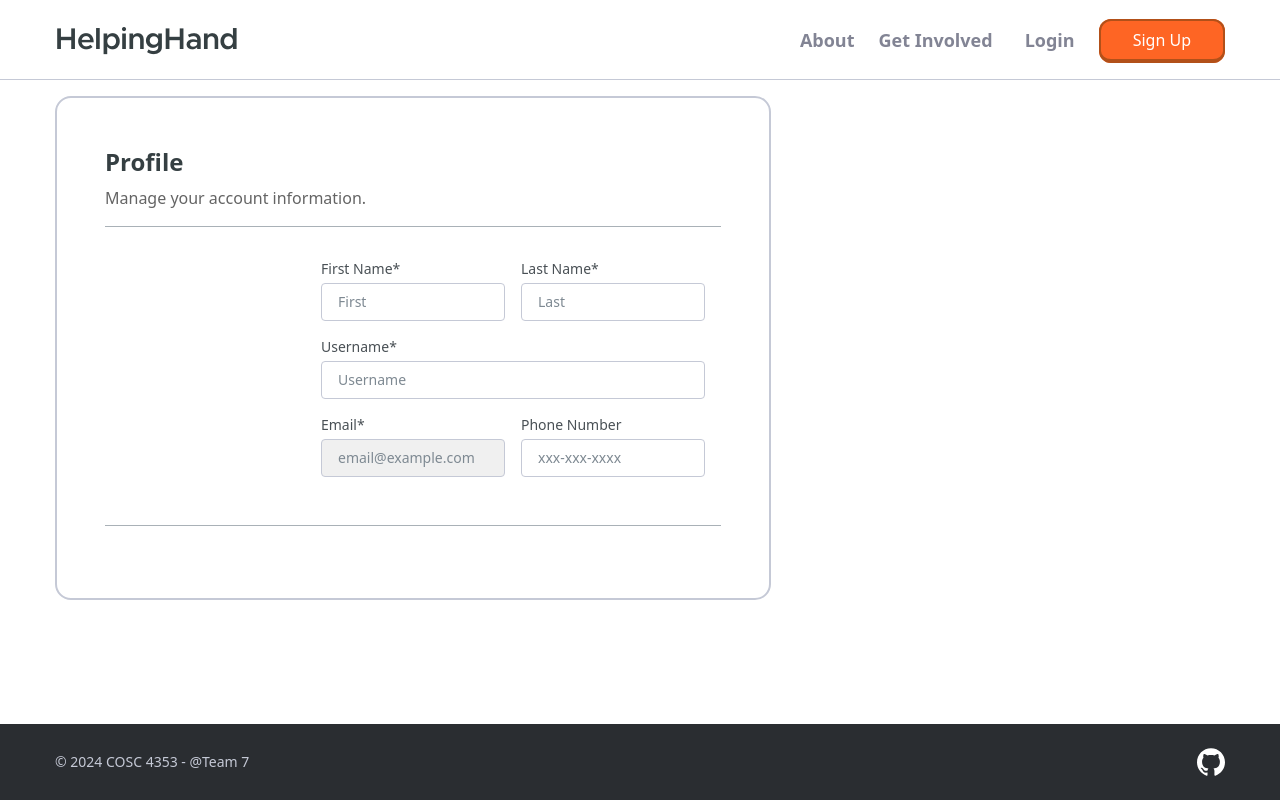
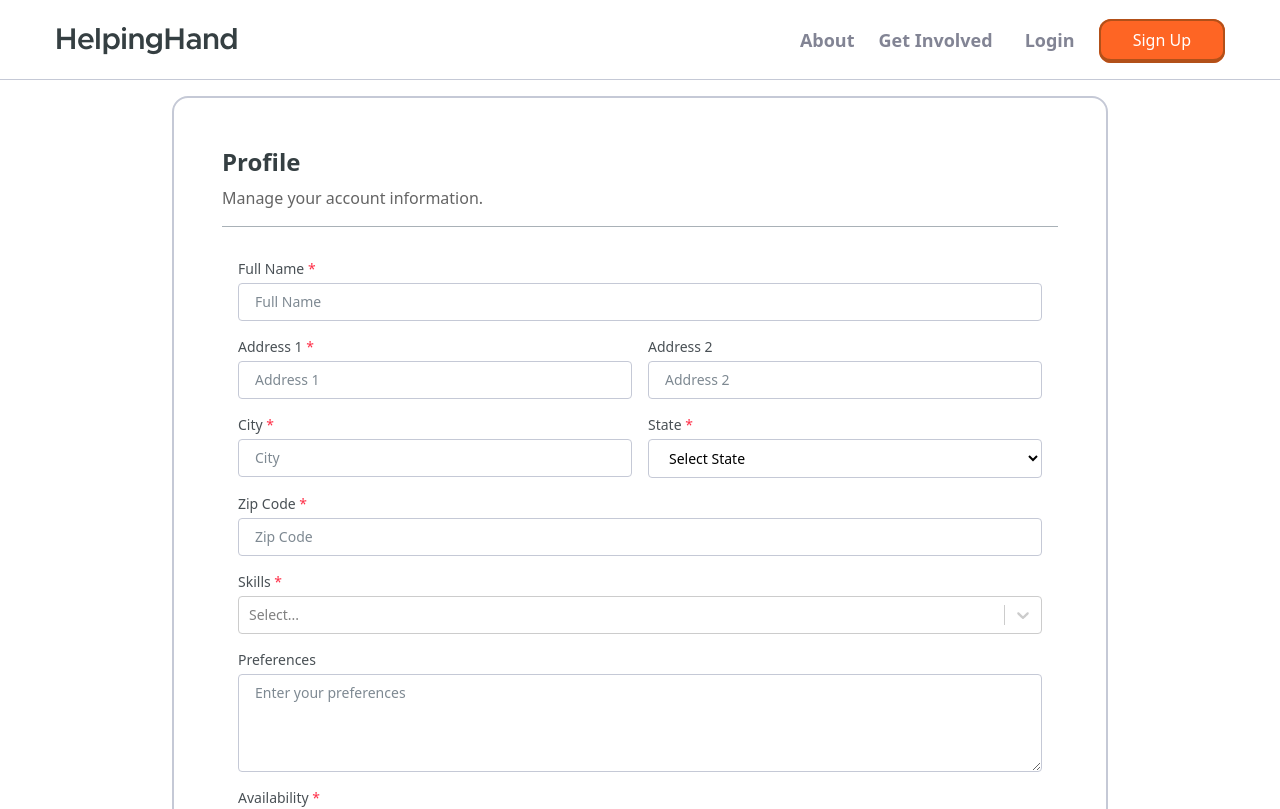
Before and after one commit to richerduong/helpinghand, a Next.js app: page /profile in a window 1280 px wide. Shown: the top 809 px of the page. Built offline with nearby package versions, Linux system fonts and the light colour scheme.

Commit message:
feat: create profile page

```diff
--- a/app/profile/Profile.tsx
+++ b/app/profile/Profile.tsx
@@ -1,19 +1,29 @@
 'use client';
 
-import { ChangeEvent, useState } from 'react';
+import { useState } from 'react';
 // import { Session } from 'next-auth';
-import clsx from 'clsx';
+// import clsx from 'clsx';
 // import toast from 'react-hot-toast';
-import { checkUsernameAvailability } from '@/utils/api';
-// import { getProfile, getUsername, updateProfile } from './actions';
+// import { getProfile, updateProfile } from './actions';
+import { FormInput } from '@/components/FormInput';
+import { Dropdown } from '@/components/Dropdown';
+import { MultiSelectDropdown } from '@/components/MultiSelectDropdown';
+import { TextArea } from '@/components/TextArea';
+import { Option } from '@/components/MultiSelectDropdown';
+import { MultiDatePicker } from '@/components/MultiDatePicker';
 
 interface ProfileInfo {
-  username: string;
-  newUsername: string,
   email: string;
-  firstName: string;
-  lastName: string;
+  fullName: string;
   phoneNumber: string;
+  address1: string;
+  address2: string;
+  city: string;
+  state: string;
+  zipCode: string;
+  skills: Option[];
+  preferences: string;
+  availability: Date[];
 }
 
 // interface ProfileProps {
@@ -23,60 +33,60 @@ interface ProfileInfo {
 export default function Profile() {
   // const [canEdit, setCanEdit] = useState<boolean>(false);
   const [profileInfo, setProfileInfo] = useState<ProfileInfo>({
-    username: '',
-    newUsername: '',
     email: '',
-    firstName: '',
-    lastName: '',
+    fullName: '',
     phoneNumber: '',
+    address1: '',
+    address2: '',
+    city: '',
+    state: '',
+    zipCode: '',
+    skills: [],
+    preferences: '',
+    availability: [],
   });
-  const [availableUsername, setAvailableUsername] = useState<boolean>(true);
-  const [isUsernameValid, setIsUsernameValid] = useState(true);
+
+  // TODO: Move to DB to store states
+  const stateOptions = [
+    'AL', 'AK', 'AZ', 'AR', 'CA', 'CO', 'CT', 'DE', 'FL', 'GA',
+    'HI', 'ID', 'IL', 'IN', 'IA', 'KS', 'KY', 'LA', 'ME', 'MD',
+    'MA', 'MI', 'MN', 'MS', 'MO', 'MT', 'NE', 'NV', 'NH', 'NJ',
+    'NM', 'NY', 'NC', 'ND', 'OH', 'OK', 'OR', 'PA', 'RI', 'SC',
+    'SD', 'TN', 'TX', 'UT', 'VT', 'VA', 'WA', 'WV', 'WI', 'WY'
+  ];
+
+  // TODO: Move to database and update skills
+  const skillOptions: Option[] = [
+    { label: 'First Aid', value: 'first-aid' },
+    { label: 'Event Management', value: 'event-management' },
+    { label: 'Fundraising', value: 'fundraising' },
+    { label: 'Teaching & Mentoring', value: 'teaching-mentoring' },
+    { label: 'Cooking', value: 'cooking' },
+    { label: 'Transportation Assistance', value: 'transportation-assistance' },
+    { label: 'Administrative Work', value: 'administrative-work' },
+    { label: 'Disaster Relief', value: 'disaster-relief' },
+    { label: 'Community Outreach', value: 'community-outreach' },
+    { label: 'Technical Support', value: 'technical-support' },
+    { label: 'Language Translation', value: 'language-translation' },
+    // Add more skills as needed
+  ];
 
   // useEffect(() => {
   //   fetchProfileInfo();
   // }, [session]);
 
-  const handleUsernameChange = async (e: ChangeEvent<HTMLInputElement>) => {
-    e.preventDefault();
-
-    const { value } = e.target;
-
-    setProfileInfo({ ...profileInfo, newUsername: value });
-
-    const pattern = /^(?=.*[A-Za-z])[A-Za-z0-9_]+$/;
-    const isValid = pattern.test(value);
-
-    setIsUsernameValid(isValid);
-
-    setAvailableUsername(true);
-    if (isValid && profileInfo.username !== value) {
-      const { available } = await checkUsernameAvailability();
-
-      setAvailableUsername(available);
-    }
-  };
-
   // const handleUpdateProfile = async () => {
   //   // Validate profile info
-  //   if (!isUsernameValid || !availableUsername) {
-  //     toast.error('Invalid username.');
-  //     return;
-  //   }
-  //   if (!availableUsername) {
-  //     toast.error('Username unavailable.');
-  //     return;
-  //   }
-  //   if (!profileInfo.firstName || !profileInfo.lastName || !profileInfo.username) {
-  //     toast.error('First name, last name, and username are required.');
+  //   if (!profileInfo.fullName) {
+  //     toast.error('Full Name is required.');
   //     return;
   //   }
 
   //   try {
-  //     // const usernameResponse = await getUsername(session?.user?.id as string);
+  //     // const usernameResponse = await getAddress2(session?.user?.id as string);
 
-  //     // const { newUsername , ...rest } = profileInfo;
-  //     // const response = await updateProfile(session?.user?.id as string, { ...rest, username: newUsername });
+  //     // const { newAddress2 , ...rest } = profileInfo;
+  //     // const response = await updateProfile(session?.user?.id as string, { ...rest, username: newAddress2 });
 
   //     setCanEdit(false);
 
@@ -92,11 +102,8 @@ export default function Profile() {
   // }
 
   // const [oldProfileInfo, setOldProfileInfo] = useState<ProfileInfo>({
-  //   username: '',
-  //   newUsername: '',
   //   email: '',
-  //   firstName: '',
-  //   lastName: '',
+  //   fullName: '',
   //   phoneNumber: '',
   // });
 
@@ -120,168 +127,106 @@ export default function Profile() {
       </h4>
       <hr className="border-gray-300 w-full my-4"/>
       <div className="flex w-full justify-between">
-        <div className="flex flex-col w-1/4 items-center">
-          {/*
-            <button
-              className={clsx(
-                "flex items-center justify-center gap-x-2",
-                "bg-neutral-grey text-[#353F42]",
-                "rounded-full",
-                "border border-darkgrey-border",
-                "py-2 px-4 -mt-6",
-              )}
-              disabled
-            >
-              <UploadIcon width={20} height={20}/>
-              <span>Upload</span>
-            </button>
-          */}
-        </div>
-        <div className="flex flex-col w-full ml-24">
+        <div className="flex flex-col w-full">
           <form className="w-full text-sm text-black p-4 mb-4 rounded-xl bg-white rounded-tl-none">
-            <div className="flex w-full justify-between gap-x-6">
+            <FormInput
+              label="Full Name"
+              type="text"
+              value={profileInfo.fullName}
+              placeholder="Full Name"
+              onChange={(e) =>
+                setProfileInfo({ ...profileInfo, fullName: e.target.value })
+              }
+              required
+            />
+            <div className="mt-4">
               <div className="flex w-full justify-between gap-x-4">
-                <div className="flex flex-col w-full gap-y-1">
-                  <label className="block text-sm font-medium text-gray-700">
-                    First Name<span className="text-red">*</span>
-                  </label>
-                  <input
+                <FormInput
+                  label="Address 1"
+                  type="text"
+                  value={profileInfo.address1}
+                  placeholder="Address 1"
+                  onChange={(e) =>
+                    setProfileInfo({ ...profileInfo, address1: e.target.value })
+                  }
                   required
+                />
+                <FormInput
+                  label="Address 2"
                   type="text"
-                    className={clsx(
-                      'bg-white border border-[#C5C9D6]',
-                      'w-full px-4 py-2 rounded',
-                      'focus:outline-none focus:border-[#24AFFE]',
-                      'disabled:cursor-not-allowed disabled:bg-[#F0F0F0]'
-                    )}
-                    placeholder="First"
-                    value={profileInfo?.firstName}
-                    onChange={(e) => {
-                      setProfileInfo({ ...profileInfo, firstName: e.target.value });
-                    }}
-                    // disabled={!canEdit}
-                  />
-                </div>
-
-                <div className="flex flex-col w-full gap-y-1">
-                  <label className="block text-sm font-medium text-gray-700">
-                    Last Name<span className="text-red">*</span>
-                  </label>
-                  <input
-                    required
-                    type="text"
-                    className={clsx(
-                      'bg-white border border-[#C5C9D6]',
-                      'w-full px-4 py-2 rounded',
-                      'focus:outline-none focus:border-[#24AFFE]',
-                      'disabled:cursor-not-allowed disabled:bg-[#F0F0F0]'
-                    )}
-                    placeholder="Last"
-                    value={profileInfo?.lastName}
-                    onChange={(e) => {
-                      setProfileInfo({ ...profileInfo, lastName: e.target.value });
-                    }}
-                    // disabled={!canEdit}
+                  value={profileInfo.address2}
+                  placeholder="Address 2"
+                  onChange={(e) =>
+                    setProfileInfo({ ...profileInfo, address2: e.target.value })
+                  }
                 />
               </div>
             </div>
-            </div>
             <div className="mt-4">
-              <div className="flex flex-col w-full gap-y-1">
-                <label className="flex justify-between text-sm font-normal text-gray-700">
-                  <span>Username<span className="text-red">*</span></span>
-                  <div className={clsx(
-                    {
-                      'hidden': profileInfo.username === profileInfo.newUsername,
+              <div className="flex w-full justify-between gap-x-4">
+                <FormInput
+                  label="City"
+                  type="text"
+                  value={profileInfo.city}
+                  placeholder="City"
+                  onChange={(e) =>
+                    setProfileInfo({ ...profileInfo, city: e.target.value })
                   }
-                  )}>
-                    <span className={clsx(
-                      'text-[#DF0822]',
-                      {
-                        'hidden': isUsernameValid
+                  required
+                />
+                <Dropdown
+                  label="State"
+                  value={profileInfo.state}
+                  options={stateOptions}
+                  onChange={(e) =>
+                    setProfileInfo({ ...profileInfo, state: e.target.value })
                   }
-                    )}>
-                      Only letters, numbers, and underscores
-                    </span>
-                    <span className={clsx(
-                      'text-[#DF0822]',
-                      {
-                        'hidden': !isUsernameValid || availableUsername
-                      }
-                    )}>
-                      Username is unavailable
-                    </span>
-                    <span className={clsx(
-                      'text-[#24AFFE]',
-                      {
-                        'hidden': !isUsernameValid || !availableUsername
-                      }
-                    )}>
-                      Username is available
-                    </span>
-                  </div>
-                </label>
-                <input
                   required
-                  className={clsx(
-                    'bg-white border border-[#C5C9D6]',
-                    'w-full px-4 py-2 rounded',
-                    'focus:outline-none',
-                    {
-                      // 'border-[#24AFFE] focus:border-[#24AFFE]': canEdit && (isUsernameValid || availableUsername) && profileInfo.username !== profileInfo.newUsername,
-                      // 'border-[#DF0822] focus:border-[#DF0822]': canEdit && (!isUsernameValid || !availableUsername)
-                    },
-                    'disabled:cursor-not-allowed disabled:bg-[#F0F0F0]'
-                  )}
-                  pattern="^(?=.*[A-Za-z])[A-Za-z0-9_]+$"
-                  placeholder="Username"
-                  value={profileInfo.newUsername}
-                  onChange={handleUsernameChange}
-                  // disabled={!canEdit}
                 />
               </div>
             </div>
-            <div className="flex w-full justify-between mt-4 gap-x-4">
-              <div className="flex flex-col w-full gap-y-1">
-                <label className="block text-sm font-medium text-gray-700">
-                  Email<span className="text-red">*</span>
-                </label>
-                <input
+            <div className="mt-4">
+              <FormInput
+                label="Zip Code"
+                type="text"
+                value={profileInfo.zipCode}
+                placeholder="Zip Code"
+                onChange={(e) =>
+                  setProfileInfo({ ...profileInfo, zipCode: e.target.value })
+                }
                 required
-                  type="email"
-                  className={clsx(
-                    'bg-white border border-[#C5C9D6]',
-                    'w-full px-4 py-2 rounded',
-                    'focus:outline-none focus:border-[#24AFFE]',
-                    'disabled:cursor-not-allowed disabled:bg-[#F0F0F0]'
-                  )}
-                  placeholder="email@example.com"
-                  value={profileInfo?.email}
-                  disabled
               />
             </div>
-              <div className="flex flex-col w-full gap-y-1">
-                <label className="block text-sm font-medium text-gray-700">
-                  Phone Number
-                </label>
-                <input
+            <div className="mt-4">
+              <MultiSelectDropdown
+                  label="Skills"
+                  options={skillOptions}
+                  selectedOptions={profileInfo.skills}
+                  onChange={(selected) =>
+                    setProfileInfo({ ...profileInfo, skills: selected })
+                  }
                   required
-                  type="tel"
-                  pattern="[0-9]{3}-[0-9]{3}-[0-9]{4}"
-                  className={clsx(
-                    'bg-white border border-[#C5C9D6]',
-                    'w-full px-4 py-2 rounded',
-                    'focus:outline-none focus:border-[#24AFFE]',
-                    'disabled:cursor-not-allowed disabled:bg-[#F0F0F0]'
-                  )}
-                  placeholder="xxx-xxx-xxxx"
-                  value={profileInfo?.phoneNumber}
-                  onChange={(e) => {
-                    setProfileInfo({ ...profileInfo, phoneNumber: e.target.value });
-                  }}
-                  // disabled={!canEdit}
                 />
             </div>
+            <div className='mt-4'>
+              <TextArea
+                label="Preferences"
+                value={profileInfo.preferences}
+                placeholder="Enter your preferences"
+                onChange={(e) =>
+                  setProfileInfo({ ...profileInfo, preferences: e.target.value })
+                }
+              />
+            </div>
+            <div className='mt-4'>
+              <MultiDatePicker
+                label="Availability"
+                value={profileInfo.availability}
+                onChange={(selected) =>
+                  setProfileInfo({ ...profileInfo, availability: selected })
+                }
+                required
+              />
             </div>
           </form>
         </div>
--- a/app/profile/page.tsx
+++ b/app/profile/page.tsx
@@ -11,8 +11,8 @@ export default async function Settings() {
 
   return (
     <>
-      <div className="max-w-1170 w-full mx-auto flex h-full">
-        <div className="bg-white border-2 border-[#C5C9D6] mt-4 rounded-2xl p-12 mb-28">
+      <div className="max-w-1170 w-full mx-auto flex justify-center h-full">
+        <div className="bg-white border-2 border-[#C5C9D6] mt-4 rounded-2xl p-12 mb-4 w-4/5">
           {/* <Profile session={session} /> */}
           <Profile />
 
--- /dev/null
+++ b/components/Dropdown.tsx
@@ -0,0 +1,49 @@
+import clsx from 'clsx';
+
+interface DropdownProps {
+  label: string;
+  value: string;
+  options: string[];
+  onChange: (e: React.ChangeEvent<HTMLSelectElement>) => void;
+  required?: boolean;
+  disabled?: boolean;
+}
+
+export function Dropdown({
+  label,
+  value,
+  options,
+  onChange,
+  required = false,
+  disabled = false,
+}: DropdownProps) {
+  return (
+    <div className="flex flex-col w-full gap-y-1">
+      <label className="block text-sm font-medium text-gray-700">
+        {label}
+        {required && <span className="text-red"> *</span>}
+      </label>
+      <select
+        value={value}
+        onChange={onChange}
+        required={required}
+        disabled={disabled}
+        className={clsx(
+          'bg-white border border-[#C5C9D6]',
+          'w-full px-4 py-2 rounded',
+          'focus:outline-none focus:border-[#24AFFE]',
+          'disabled:cursor-not-allowed disabled:bg-[#F0F0F0]'
+        )}
+      >
+        <option value="" disabled>
+          Select {label}
+        </option>
+        {options.map((option) => (
+          <option key={option} value={option}>
+            {option}
+          </option>
+        ))}
+      </select>
+    </div>
+  );
+}
--- /dev/null
+++ b/components/FormInput.tsx
@@ -0,0 +1,44 @@
+import clsx from 'clsx';
+
+interface FormInputProps {
+  label: string;
+  type: string;
+  value: string;
+  placeholder: string;
+  onChange: (e: React.ChangeEvent<HTMLInputElement>) => void;
+  required?: boolean;
+  disabled?: boolean;
+}
+
+export function FormInput({
+  label,
+  type,
+  value,
+  placeholder,
+  onChange,
+  required = false,
+  disabled = false,
+}: FormInputProps) {
+  return (
+    <div className="flex flex-col w-full gap-y-1">
+      <label className="block text-sm font-medium text-gray-700">
+        {label}
+        {required && <span className="text-red"> *</span>}
+      </label>
+      <input
+        required={required}
+        type={type}
+        value={value}
+        placeholder={placeholder}
+        onChange={onChange}
+        className={clsx(
+          'bg-white border border-[#C5C9D6]',
+          'w-full px-4 py-2 rounded',
+          'focus:outline-none focus:border-[#24AFFE]',
+          'disabled:cursor-not-allowed disabled:bg-[#F0F0F0]'
+        )}
+        disabled={disabled}
+      />
+    </div>
+  );
+}
--- /dev/null
+++ b/components/MultiDatePicker.tsx
@@ -0,0 +1,66 @@
+import React from 'react';
+import DatePicker from 'react-datepicker';
+import 'react-datepicker/dist/react-datepicker.css';
+
+interface DatePickerProps {
+  label: string;
+  value: Date[];
+  onChange: (dates: Date[]) => void;
+  required?: boolean;
+}
+
+export function MultiDatePicker({ label, value = [], onChange, required = false }: DatePickerProps) {
+  const handleDateChange = (date: Date | null) => {
+    if (!date) return;
+
+    // Check if the date is already selected
+    const dateExists = value.some(d => d.getTime() === date.getTime());
+
+    if (dateExists) {
+      // If the date is already in the selected array, remove it
+      onChange(value.filter(d => d.getTime() !== date.getTime()));
+    } else {
+      // If the date is not in the selected array, add it
+      onChange([...value, date]);
+    }
+  };
+
+  return (
+    <div>
+      <label className="block text-sm font-medium text-gray-700">
+        {label}
+        {required && <span className="text-red"> *</span>}
+      </label>
+      <div className="flex justify-center mt-4">
+        <DatePicker
+          selected={null}
+          onChange={(date) => handleDateChange(date as Date)}
+          inline
+          placeholderText="Select your available dates"
+          highlightDates={value}
+        />
+      </div>
+      <div className="mt-4">
+        {value && value.length > 0 && (
+          <div className="flex flex-wrap gap-2">
+            {value.map((date, index) => (
+              <div
+                key={index}
+                className="bg-gray-200 px-2 py-1 rounded"
+              >
+                {date.toLocaleDateString()}
+                <button
+                  type="button"
+                  className="ml-2 text-red"
+                  onClick={() => handleDateChange(date)}
+                >
+                  X
+                </button>
+              </div>
+            ))}
+          </div>
+        )}
+      </div>
+    </div>
+  );
+}
--- /dev/null
+++ b/components/MultiSelectDropdown.tsx
@@ -0,0 +1,38 @@
+import Select from 'react-select';
+
+export interface Option {
+  label: string;
+  value: string;
+}
+
+interface MultiSelectDropdownProps {
+  label: string;
+  options: Option[];
+  selectedOptions: Option[];
+  onChange: (selected: Option[]) => void;
+  required?: boolean;
+}
+
+export function MultiSelectDropdown({
+  label,
+  options,
+  selectedOptions,
+  onChange,
+  required = false,
+}: MultiSelectDropdownProps) {
+  return (
+    <div className="flex flex-col w-full gap-y-1">
+      <label className="block text-sm font-medium text-gray-700">
+        {label}
+        {required && <span className="text-red"> *</span>}
+      </label>
+      <Select
+        isMulti
+        options={options}
+        value={selectedOptions}
+        onChange={(selected) => onChange(selected as Option[])}
+        classNamePrefix="react-select"
+      />
+    </div>
+  );
+}
--- /dev/null
+++ b/components/TextArea.tsx
@@ -0,0 +1,38 @@
+import clsx from 'clsx';
+
+interface TextAreaProps {
+  label: string;
+  value: string;
+  placeholder: string;
+  onChange: (e: React.ChangeEvent<HTMLTextAreaElement>) => void;
+  required?: boolean;
+}
+
+export function TextArea({
+  label,
+  value,
+  placeholder,
+  onChange,
+  required = false,
+}: TextAreaProps) {
+  return (
+    <div className="flex flex-col w-full gap-y-1">
+      <label className="block text-sm font-medium text-gray-700">
+        {label}
+        {required && <span className="text-red"> *</span>}
+      </label>
+      <textarea
+        value={value}
+        placeholder={placeholder}
+        onChange={onChange}
+        className={clsx(
+          'bg-white border border-[#C5C9D6]',
+          'w-full px-4 py-2 rounded',
+          'focus:outline-none focus:border-[#24AFFE]',
+          'disabled:cursor-not-allowed disabled:bg-[#F0F0F0]'
+        )}
+        rows={4}
+      />
+    </div>
+  );
+}
--- a/package.json
+++ b/package.json
@@ -17,8 +17,10 @@
     "next": "14.2.11",
     "next-auth": "^4.24.7",
     "react": "^18",
+    "react-datepicker": "^7.3.0",
     "react-dom": "^18",
     "react-hot-toast": "^2.4.1",
+    "react-select": "^5.8.0",
     "tailwindcss-animate": "^1.0.7",
     "zustand": "^5.0.0-rc.2"
   },
--- a/tailwind.config.ts
+++ b/tailwind.config.ts
@@ -36,6 +36,7 @@ const config: Config = {
       },
       colors: {
         'orange': '#FE6524',
+        'red': '#FF2E47',
         'grey-bg': '#F1F5F7',
         'lightorange-box-bg': '#FDE7D8',
         'black-text' : '#353F42',
@@ -155,7 +156,6 @@ const config: Config = {
           '900': '#50515f',
           '950': '#2f3037',
         },
-        // ^^^
       },
       animation: {
         marquee: 'marquee var(--duration) linear infinite',
```
Also changed, not shown: 1 other file (tests, documents, lock files or other folders). Lines whose indentation alone changed are shown as unchanged.
